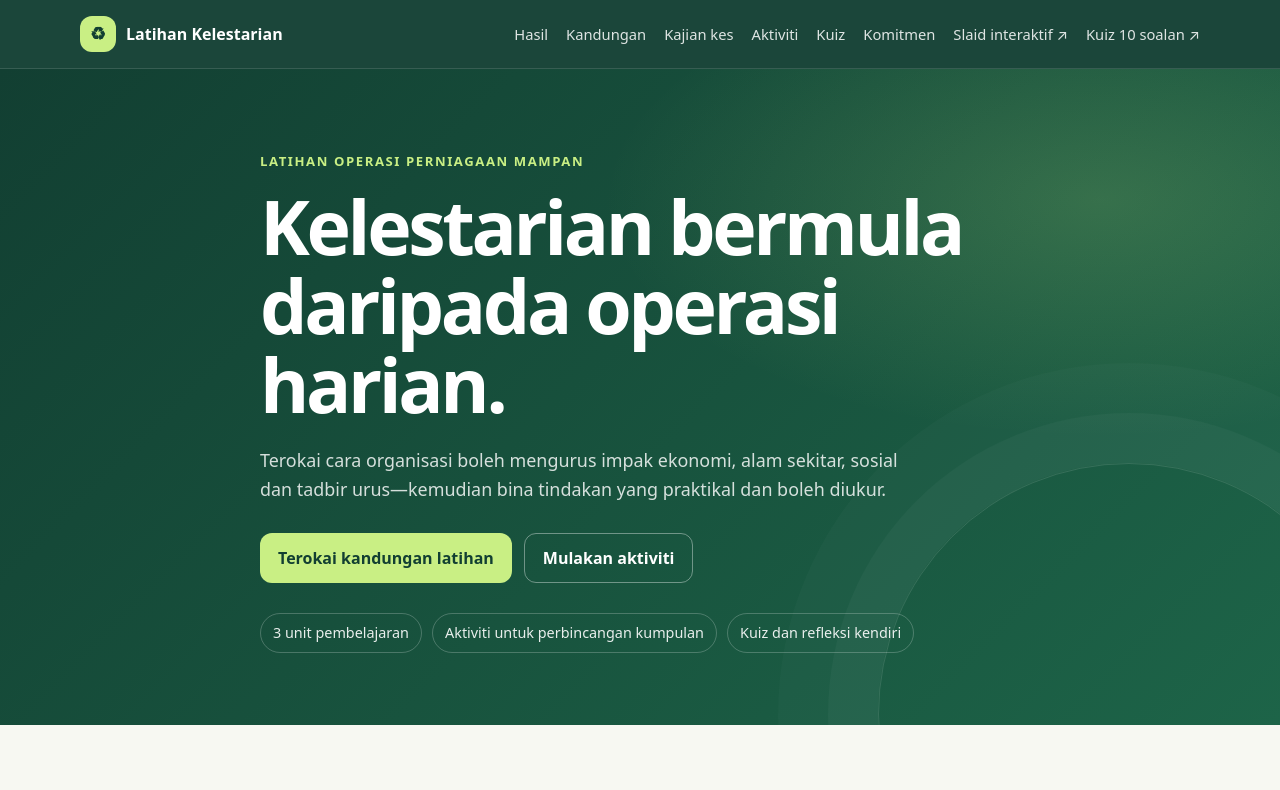
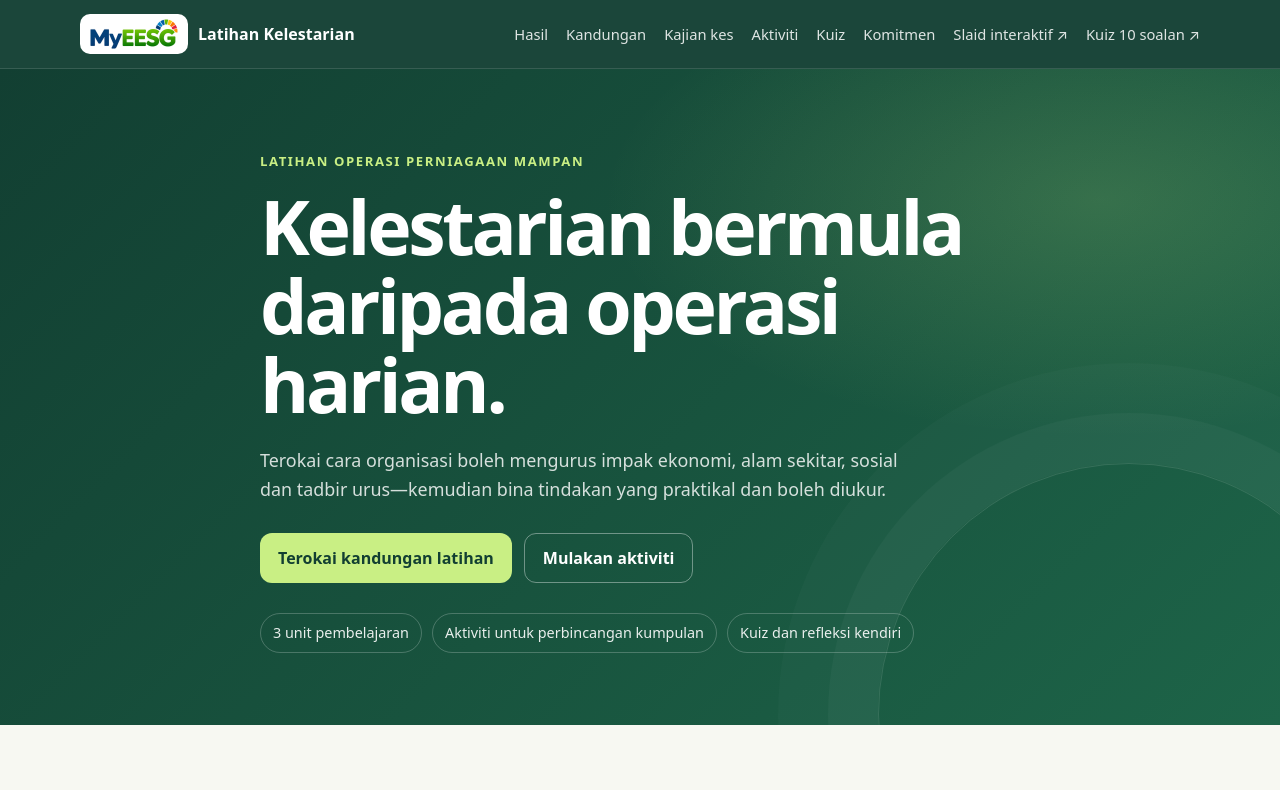
Before and after one commit to myeesg/myeesg.github.io, a plain HTML site: page index.html in a window 1280 px wide. Shown: the top 790 px of the page. Drawn offline with Linux system fonts and the light colour scheme.

Commit message:
Tambah logo MyEESG dan favicon
- Logo MyEESG dalam bar navigasi hub (latar putih supaya jelas)
- favicon.ico, ikon 32px/512px dan apple-touch-icon untuk hub, slaid dan kuiz

Co-Authored-By: Claude Opus 5.5 <noreply@anthropic.com>
Claude-Session: https://claude.ai/code/session_01H7k81vEn3he29bY2oLm21y

```diff
--- a/index.html
+++ b/index.html
@@ -6,6 +6,10 @@
   <meta name="description" content="Laman latihan interaktif tentang kelestarian dalam operasi perniagaan.">
   <meta name="theme-color" content="#123f32">
   <title>Kelestarian Operasi Perniagaan | Laman Latihan</title>
+<link rel="icon" href="favicon.ico" sizes="any">
+<link rel="icon" type="image/png" sizes="32x32" href="assets/favicon-32.png">
+<link rel="icon" type="image/png" sizes="512x512" href="assets/myeesg-icon-512.png">
+<link rel="apple-touch-icon" href="assets/apple-touch-icon.png">
 
   <style>
     :root {
@@ -75,6 +79,20 @@
       color: white;
       font-weight: 800;
       text-decoration: none;
+    }
+
+    .brand-logo {
+      display: inline-flex;
+      align-items: center;
+      padding: 5px 10px;
+      border-radius: 10px;
+      background: white;
+    }
+
+    .brand-logo img {
+      display: block;
+      width: auto;
+      height: 30px;
     }
 
     .brand-mark {
@@ -642,8 +660,8 @@
   <div class="topbar">
     <nav class="container nav" aria-label="Navigasi utama">
       <a class="brand" href="#utama">
-        <span class="brand-mark" aria-hidden="true">♻</span>
-        <span>Latihan Kelestarian</span>
+        <span class="brand-logo"><img src="assets/myeesg-logo.png" alt="MyEESG" width="105" height="36"></span>
+        <span class="brand-text">Latihan Kelestarian</span>
       </a>
       <div class="nav-links">
         <a href="#hasil">Hasil</a>
```
Also changed, not shown: kuiz/index.html (+4 -0 lines), slaid/index.html (+4 -0 lines), assets/apple-touch-icon.png (added), assets/favicon-32.png (added), assets/myeesg-icon-512.png (added), assets/myeesg-logo.png (added), favicon.ico (added).
